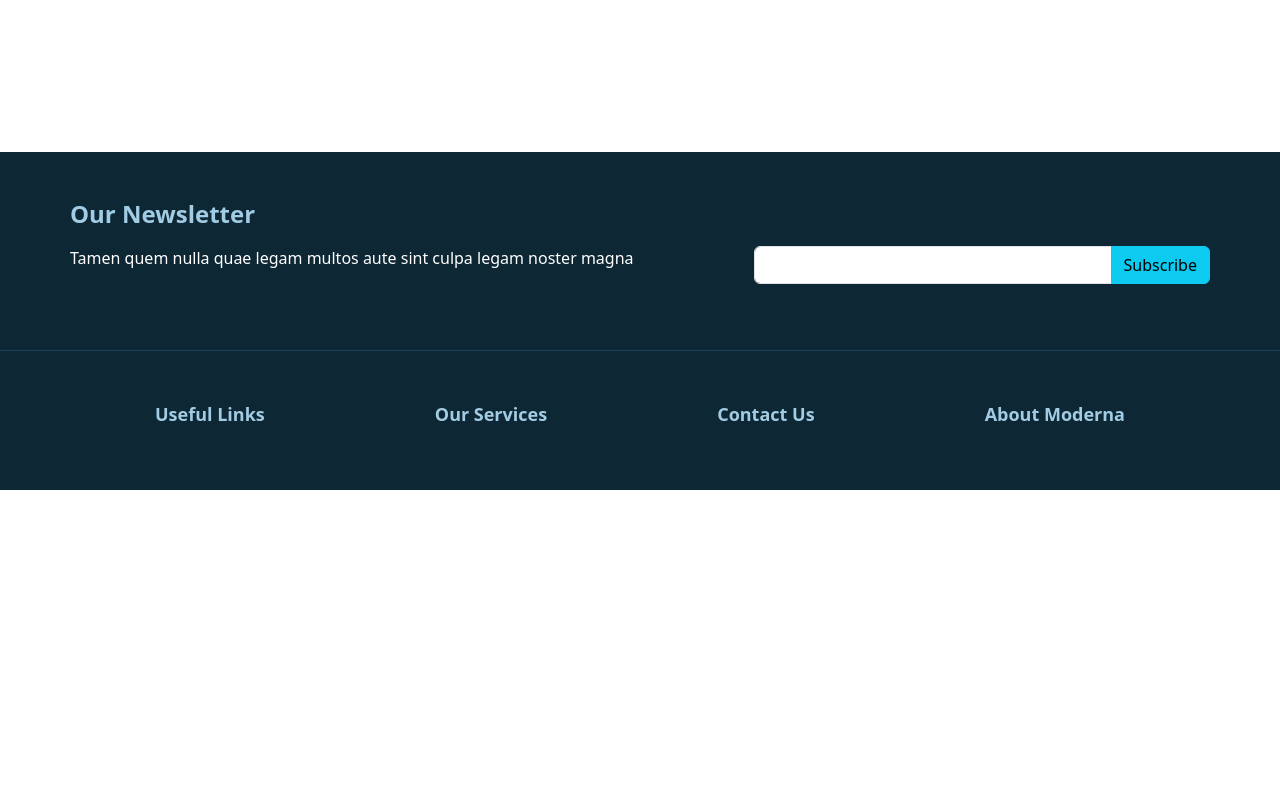
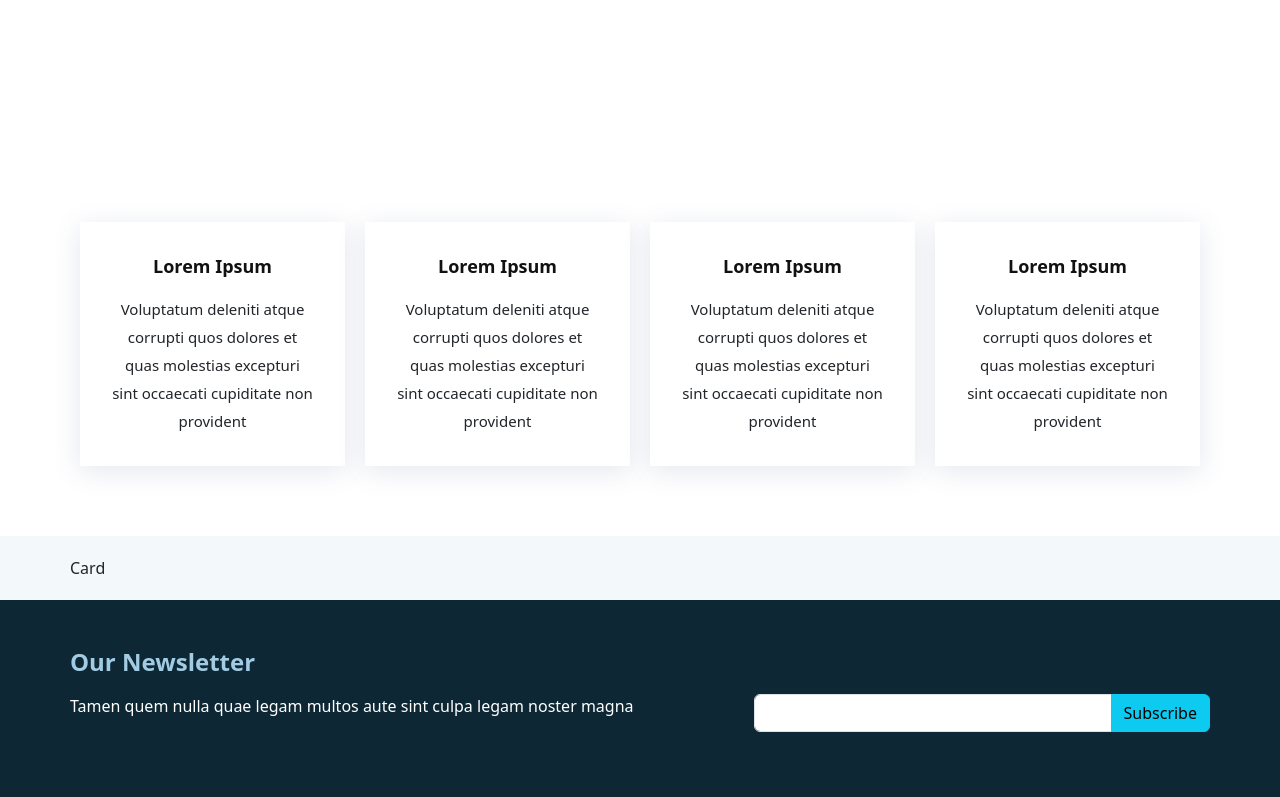
Before and after one commit to vydeyaswanth/student-portfolio, a Next.js app in the folder student/: page / in a window 1280 px wide. Shown: the part 568-1365 px from the top of the page. Before the commit the page ends 1058 px from the top, so only its background shows below. Built offline with nearby package versions, Linux system fonts and the light colour scheme.

Commit message:
home page

```diff
--- /dev/null
+++ b/student/pages/about/index.js
@@ -0,0 +1,3 @@
+import About from "@/ui/page-components/about";
+
+export default About;
--- /dev/null
+++ b/student/ui/page-components/about/index.js
@@ -0,0 +1,4 @@
+const About=()=>{
+    return <div>About</div>
+};
+export default About;
--- /dev/null
+++ b/student/ui/page-components/home/Card/index.js
@@ -0,0 +1,31 @@
+import styles from './styles.module.css'
+const data=[{
+    icon:'',
+    title:'Lorem Ipsum',
+    description:'Voluptatum deleniti atque corrupti quos dolores et quas molestias excepturi sint occaecati cupiditate non provident',
+},{
+    icon:'',
+    title:'Lorem Ipsum',
+    description:'Voluptatum deleniti atque corrupti quos dolores et quas molestias excepturi sint occaecati cupiditate non provident',
+},{
+    icon:'',
+    title:'Lorem Ipsum',
+    description:'Voluptatum deleniti atque corrupti quos dolores et quas molestias excepturi sint occaecati cupiditate non provident',
+},{
+    icon:'',
+    title:'Lorem Ipsum',
+    description:'Voluptatum deleniti atque corrupti quos dolores et quas molestias excepturi sint occaecati cupiditate non provident',
+}]
+const Card=()=>{
+    return <div className={styles.container}>
+        <div className={styles.main}>
+            {data.map((item) => {
+                return <div key={item.title} className={styles.card}>
+                    <div className={styles.title}>{item.title}</div>
+                    <div className={styles.description}>{item.description}</div>
+                </div>
+            })}
+        </div>
+    </div>
+};
+export default Card;
--- /dev/null
+++ b/student/ui/page-components/home/Card/styles.module.css
@@ -0,0 +1,32 @@
+.container{
+    padding: 60px 70px;
+}
+.main{
+    display: flex;
+}
+.card{
+    padding: 30px;
+    position: relative;
+    overflow: hidden;
+    margin: 0 0 40px 0;
+    background: #fff;
+    box-shadow: 0 5px 26px 0 rgba(68, 88, 144, 0.14);
+    transition: all 0.3s ease-in-out;
+    text-align: center;
+    border: 1px solid #fff;
+    margin: 10px;
+}
+.title{
+    font-weight: 700;
+    margin-bottom: 15px;
+    font-size: 18px;
+    color: #111;
+}
+.description{
+    font-size: 15px;
+    line-height: 28px;
+    margin-bottom: 0;
+}
+.card:hover{
+    border: 1px solid red;
+}
--- /dev/null
+++ b/student/ui/page-components/home/CardBox/index.js
@@ -0,0 +1,5 @@
+import styles from './styles.module.css'
+const CardBox=()=>{
+    return <div className={styles.container}>Card</div>
+};
+export default CardBox;
--- /dev/null
+++ b/student/ui/page-components/home/CardBox/styles.module.css
@@ -0,0 +1,4 @@
+.container{
+    background-color: #f3f8fa;
+    padding: 20px 70px;
+}
--- a/student/ui/page-components/home/index.js
+++ b/student/ui/page-components/home/index.js
@@ -2,11 +2,15 @@ import React from "react";
 import { Container, Row, Col, Image } from "react-bootstrap";
 import { Fade, Zoom } from "react-reveal";
 import styles from './styles.module.css'
+import Card from "./Card";
+import CardBox from "./CardBox";
 const Home=()=>{
     return <div>
   <div className={styles.image}>
     <img src="https://www.industrialempathy.com/img/remote/ZiClJf-1920w.jpg" alt="ok"/>
   </div>
+  <Card/>
+  <CardBox/>
   </div>
 }
 
```
